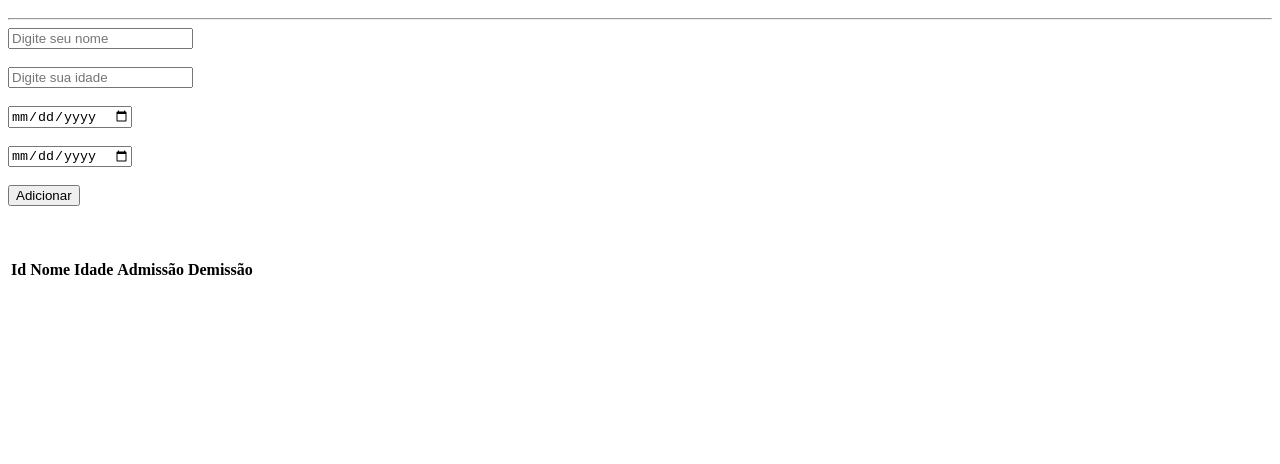
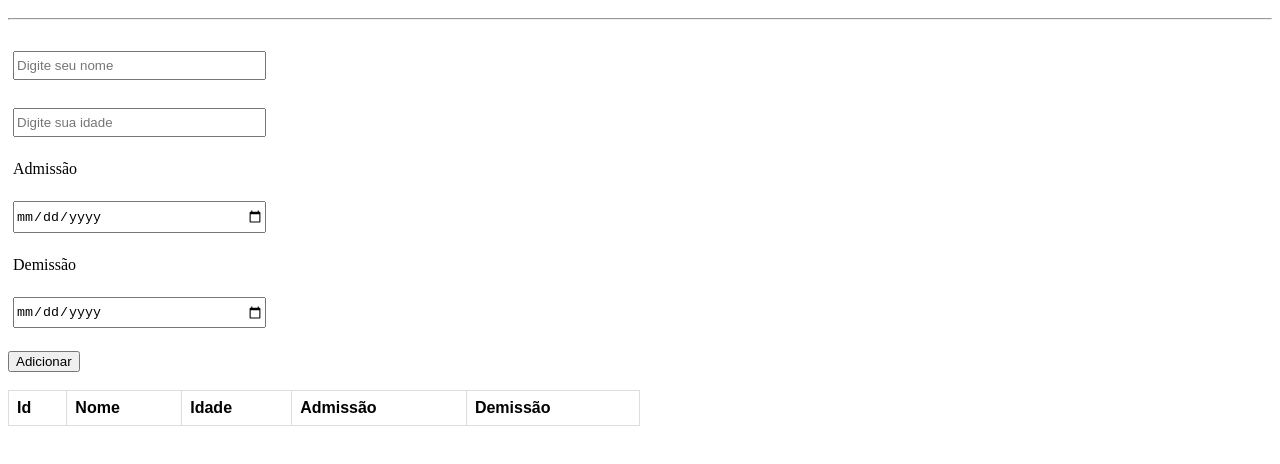
Before and after one commit to Mateulira/proj_pw-js, a plain HTML site: page aulas/Aula04/index.html in a window 1280 px wide. Shown: the part 48-512 px from the top of the page. Drawn offline with Linux system fonts and the light colour scheme.

Commit message:
formulário em javascript

```diff
--- a/aulas/Aula04/estilo.css
+++ b/aulas/Aula04/estilo.css
@@ -0,0 +1,32 @@
+form{
+    font-family: Arial, Helvetica, sans-serif;
+    border-collapse: collapse;
+    width: 100%;
+    padding: 10px;
+}
+
+input, label{
+    padding-bottom: 5px;
+    padding-top: 5px;
+    margin: 5px;
+}
+
+input{
+    width: 20%;
+}
+
+table{
+    font-family: Arial, Helvetica, sans-serif;
+    border-collapse: collapse;
+    width: 50%;
+}
+
+td, th{
+    border: 1px solid #ddd;
+    text-align: left;
+    padding: 8px;
+}
+
+tr:nth-child(even){
+    background-color: #ddd;
+}
--- a/aulas/Aula04/index.html
+++ b/aulas/Aula04/index.html
@@ -10,13 +10,17 @@
 <body>
     <h1>Formulário em JavaScript</h1>
     <hr>
-    <form id="linhaForm">
+    <br id="linhaForm">
         <input type="text" name="nome" id="nome" placeholder="Digite seu nome" required>
         <br><br>
         <input type="number" name="idade" id="idade" placeholder="Digite sua idade" required>
         <br><br>
+        <label for="admissao">Admissão</label>
+        <br></br>
         <input type="date" name="admissao" id="admissao" required>
         <br><br>
+        <label for="demissao">Demissão</label>
+        <br></br>
         <input type="date" name="demissao" id="demissao">
         <br><br>
         <button type="button" onclick="adicionarLinha()">Adicionar</button>
```
